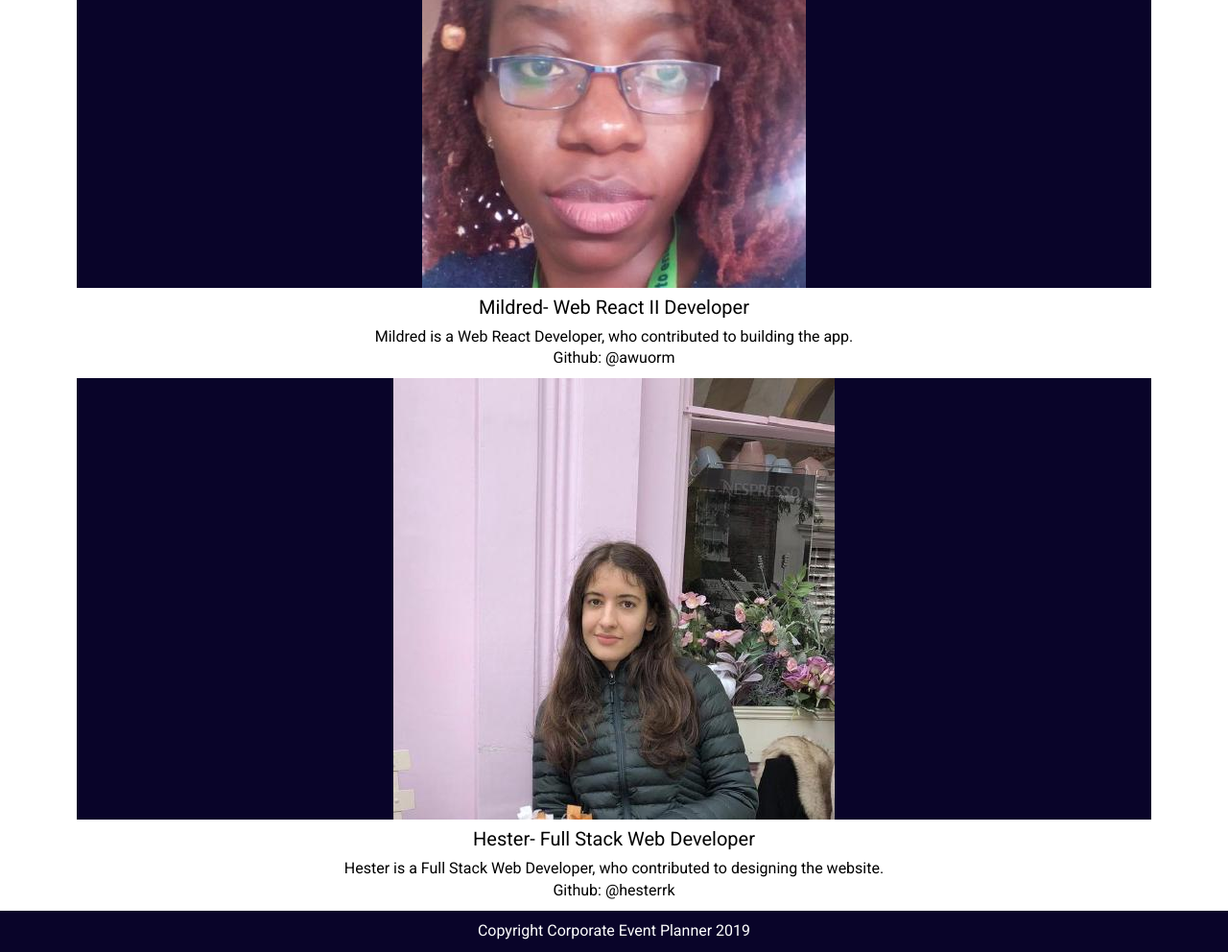
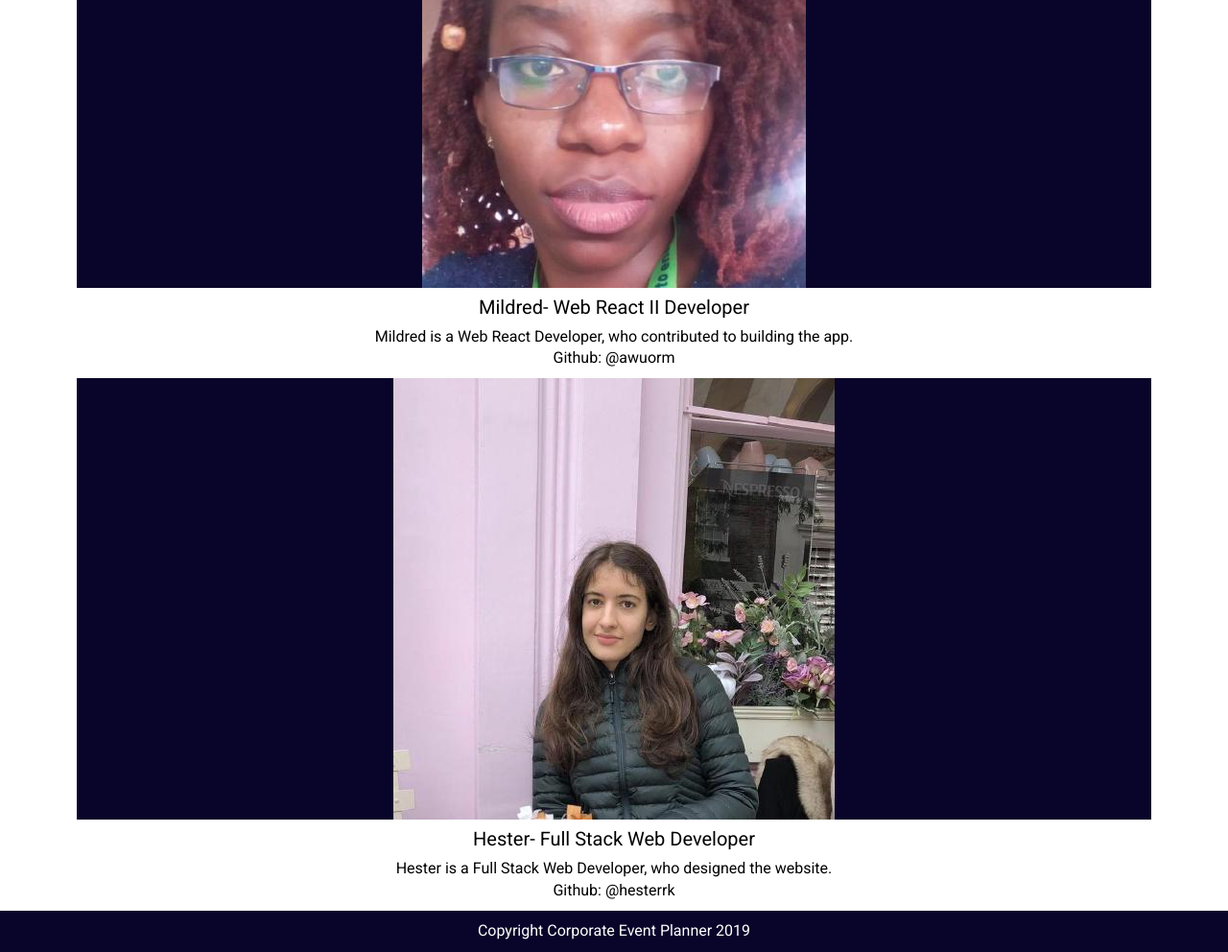
Before and after one commit to Corporate-Event-App-Team/Corporate-Event-UI, a plain HTML site: page aboutus.html in a window 1280 px wide. Shown: the part 1205-2197 px from the top of the page at 96% size. Drawn offline with Linux system fonts and the light colour scheme.

Commit message:
changed text

```diff
--- a/aboutus.html
+++ b/aboutus.html
@@ -63,7 +63,7 @@
                         <div class="TLbio">
                             <img class="S" src="images/meme.jpg" alt="Team3"></div><br>
                             <h2 class="specialh2">Hester- Full Stack Web Developer</h2><br>
-                            <p class="allmems">Hester is a Full Stack Web Developer, who contributed to designing the website. </p>
+                            <p class="allmems">Hester is a Full Stack Web Developer, who designed the website. </p>
                             <p class="allmems"> Github: @hesterrk</p>
 
 
--- a/less/aboutus.less
+++ b/less/aboutus.less
@@ -28,6 +28,9 @@
     @media @mobile {
         margin-left: 10px;
         margin-right: 10px;
+        font-size: 1.4rem;
+
+
     }
 }
 
@@ -35,11 +38,12 @@
 
 }
 
-
 .S {
 
     @media @mobile {
         width: 80%;
 
+
+
     }
 }
```
Also changed, not shown: css/index.css.
